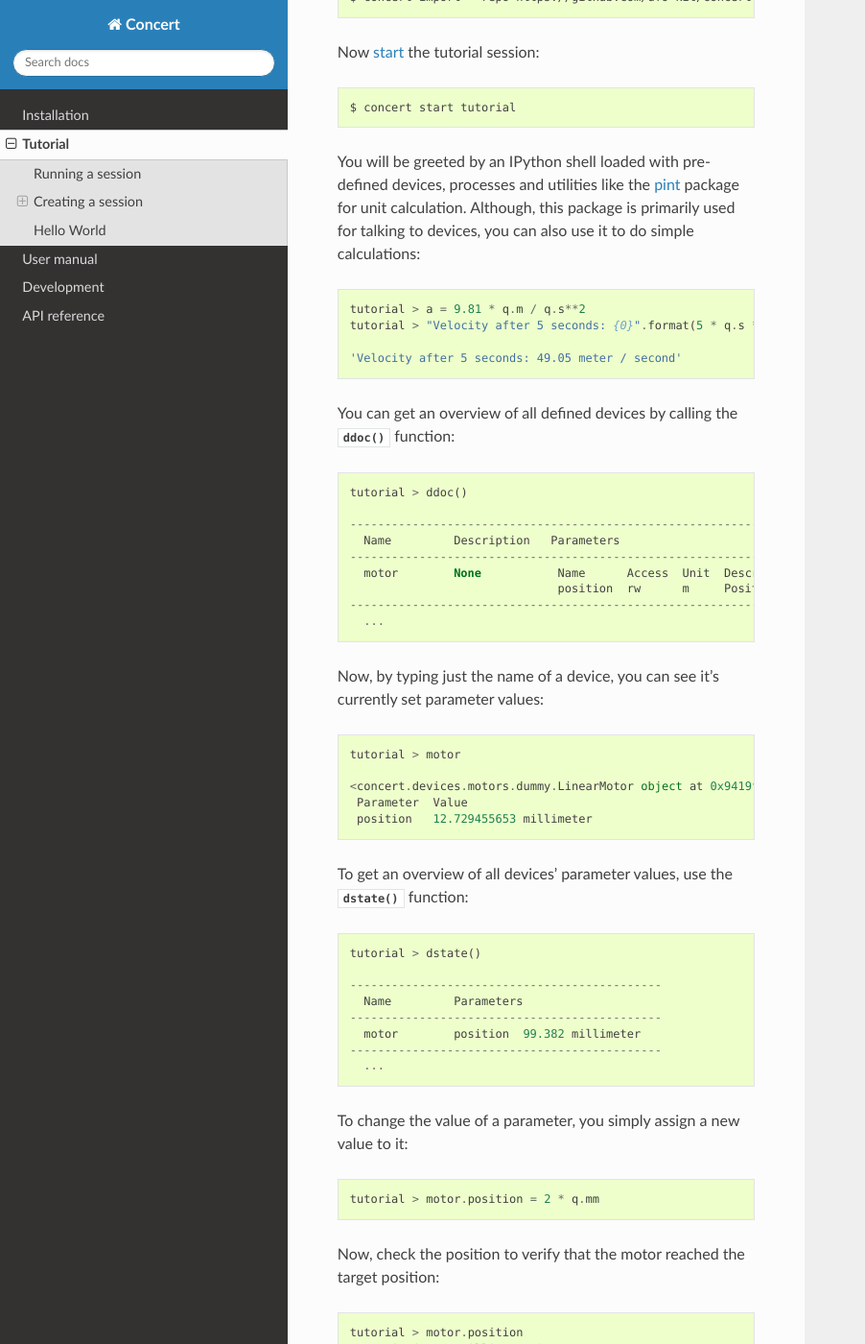
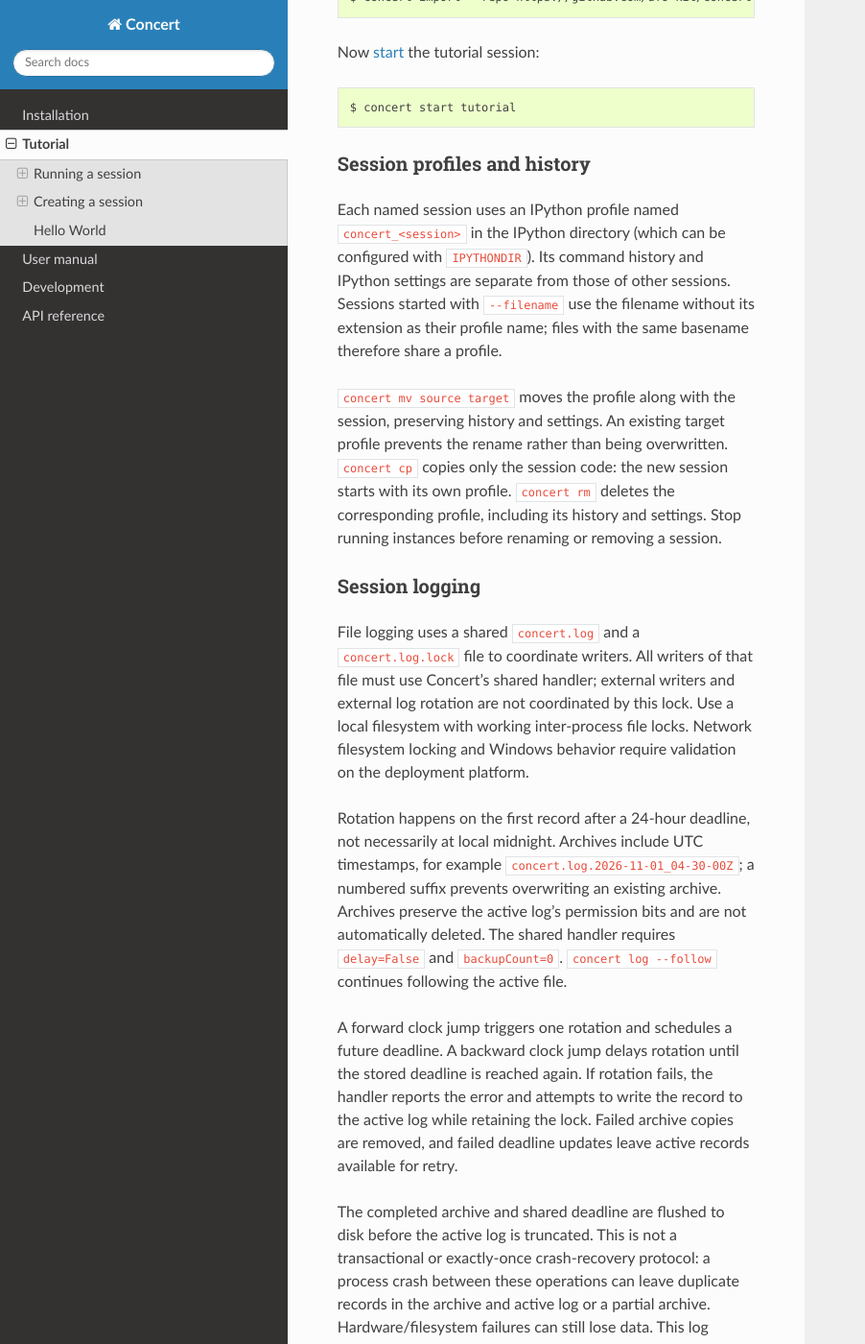
Before and after one commit to ufo-kit/concert, a Sphinx documentation site: the page built from docs/user/getstarted.rst, in a window 1280 px wide and 1400 px high, scrolled down 408 px. Shown: the whole window at 96% size, without its empty margins (0-902 px from the left). Built offline with Sphinx 7.4.7 and the Read the Docs theme 3.1.0, drawn with Linux system fonts in a browser that asks for light colours; some of the changed text lies outside the part shown.

Commit message:
Document session profiles and shared log rotation guarantees

```diff
--- a/docs/user/getstarted.rst
+++ b/docs/user/getstarted.rst
@@ -19,6 +19,54 @@ with the :ref:`import <import-command>` command::
 Now :ref:`start <start-command>` the tutorial session::
 
     $ concert start tutorial
+
+Session profiles and history
+----------------------------
+
+Each named session uses an IPython profile named ``concert_<session>`` in the
+IPython directory (which can be configured with ``IPYTHONDIR``). Its command
+history and IPython settings are separate from those of other sessions. Sessions
+started with ``--filename`` use the filename without its extension as their
+profile name; files with the same basename therefore share a profile.
+
+``concert mv source target`` moves the profile along with the session, preserving
+history and settings. An existing target profile prevents the rename rather
+than being overwritten. ``concert cp`` copies only the session code: the new
+session starts with its own profile. ``concert rm`` deletes the corresponding
+profile, including its history and settings. Stop running instances before
+renaming or removing a session.
+
+Session logging
+---------------
+
+File logging uses a shared ``concert.log`` and a ``concert.log.lock`` file to
+coordinate writers. All writers of that file must use Concert's shared handler;
+external writers and external log rotation are not coordinated by this lock.
+Use a local filesystem with working inter-process file locks. Network filesystem
+locking and Windows behavior require validation on the deployment platform.
+
+Rotation happens on the first record after a 24-hour deadline, not necessarily
+at local midnight. Archives include UTC timestamps, for example
+``concert.log.2026-11-01_04-30-00Z``; a numbered suffix prevents overwriting an
+existing archive. Archives preserve the active log's permission bits and are
+not automatically deleted. The shared handler requires ``delay=False`` and
+``backupCount=0``. ``concert log --follow`` continues following the active file.
+
+A forward clock jump triggers one rotation and schedules a future deadline. A
+backward clock jump delays rotation until the stored deadline is reached again.
+If rotation fails, the handler reports the error and attempts to write the
+record to the active log while retaining the lock. Failed archive copies are
+removed, and failed deadline updates leave active records available for retry.
+
+The completed archive and shared deadline are flushed to disk before the active
+log is truncated. This is not a transactional or exactly-once crash-recovery
+protocol: a process crash between these operations can leave duplicate records
+in the archive and active log or a partial archive. Hardware/filesystem failures
+can still lose data. This log should not be used as the sole durable acquisition
+record.
+
+Using the session shell
+-----------------------
 
 You will be greeted by an IPython shell loaded with pre-defined devices,
 processes and utilities like the pint_ package for unit calculation. Although,
```
Also changed, not shown: 1 other file.
